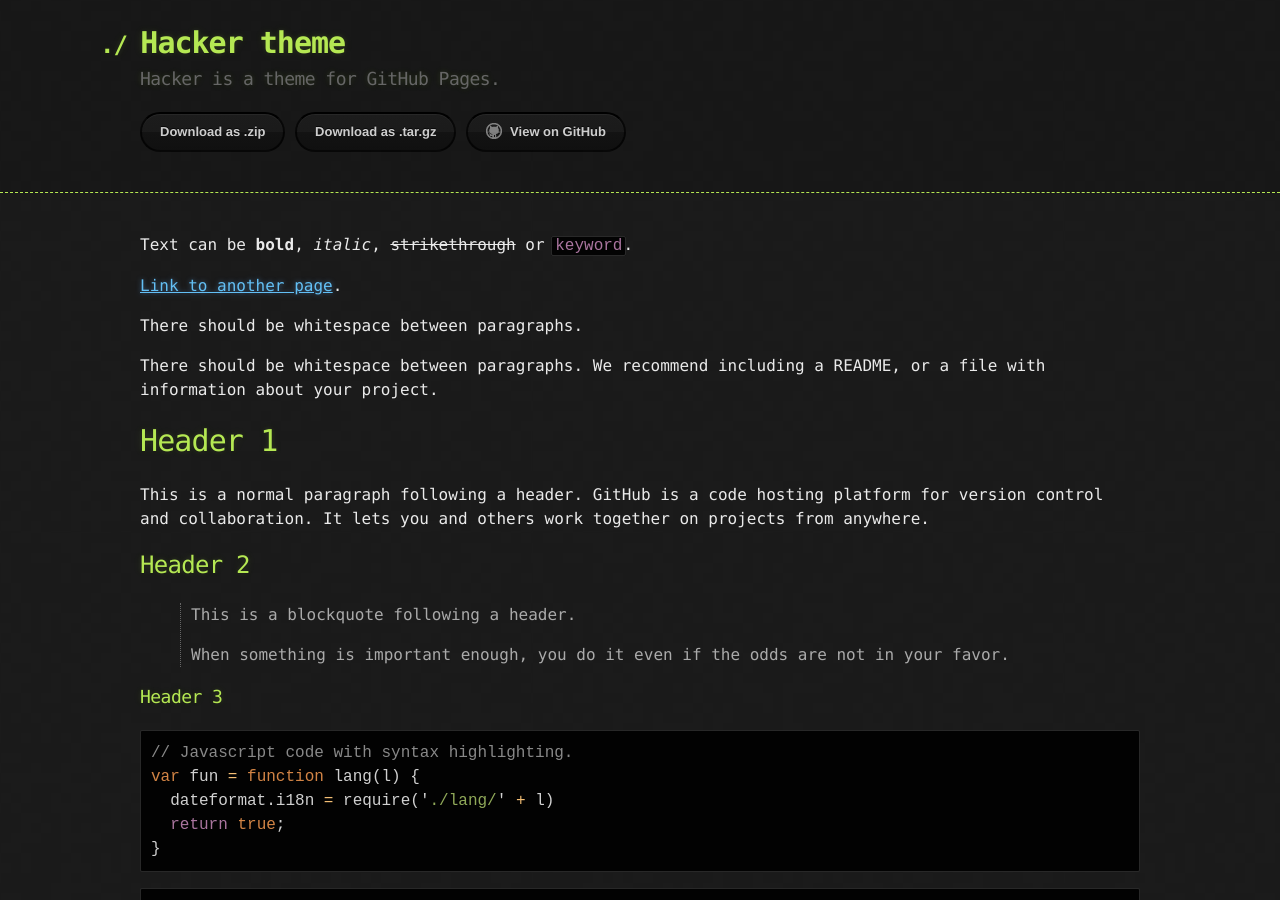
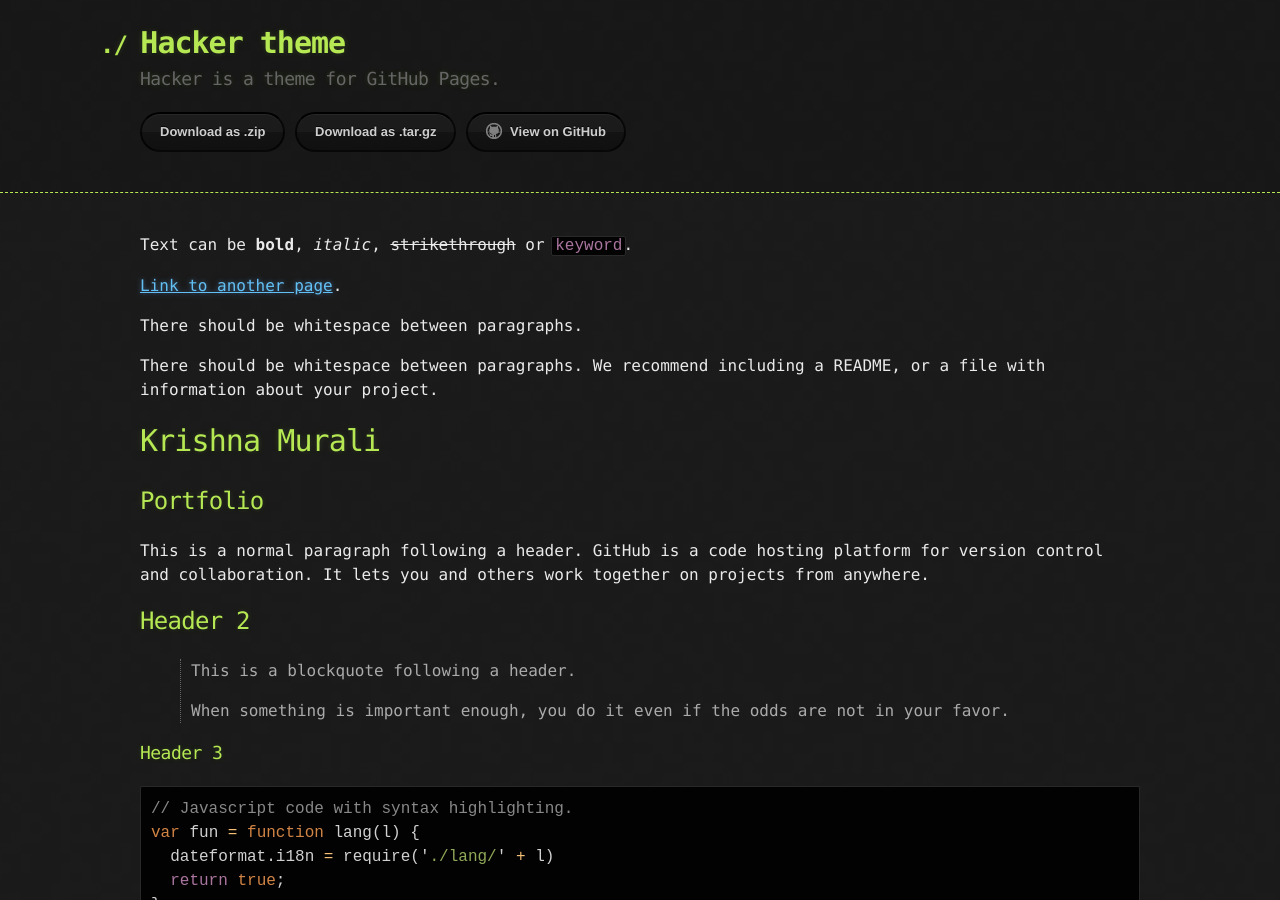
Before and after one commit to KrishnaMurali177/KrishnaMurali177.github.io, a Jekyll site: the page built from index.md, in a window 1280 px wide and 900 px high. Built offline with Jekyll 4.4.1, drawn with Linux system fonts in a browser that asks for light colours.

Commit message:
Update index.md

```diff
--- a/index.md
+++ b/index.md
@@ -10,7 +10,8 @@ There should be whitespace between paragraphs.
 
 There should be whitespace between paragraphs. We recommend including a README, or a file with information about your project.
 
-# Header 1
+# Krishna Murali
+## Portfolio
 
 This is a normal paragraph following a header. GitHub is a code hosting platform for version control and collaboration. It lets you and others work together on projects from anywhere.
 
```
